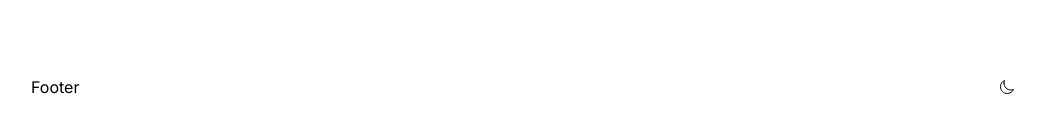
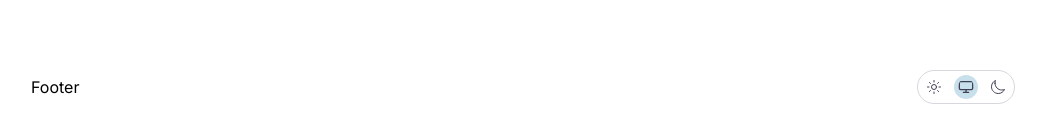
Before and after one commit to locker-labs/locker-ui, a Next.js app: page / in a window 1280 px wide. Shown: the part 665-797 px from the top of the page, without its empty margins (117-1163 px from the left). Built offline with nearby package versions, Linux system fonts and the light colour scheme.

Commit message:
feat: improve ThemeSwitcher ui and behavior

```diff
--- a/src/components/ThemeSwitcher.tsx
+++ b/src/components/ThemeSwitcher.tsx
@@ -1,55 +1,76 @@
 "use client";
 
+import { RadioGroup } from "@headlessui/react";
 import { useTheme } from "next-themes";
 import { useEffect, useState } from "react";
-import { AiOutlineLoading3Quarters } from "react-icons/ai";
-// import { CgScreen } from "react-icons/cg";
+import { CgScreen } from "react-icons/cg";
 import { IoMoonOutline, IoSunnyOutline } from "react-icons/io5";
 
 function ThemeSwitcher() {
 	const [mounted, setMounted] = useState<boolean>(false);
-	const { theme, setTheme, resolvedTheme } = useTheme();
+	const { theme, setTheme } = useTheme();
 
-	// If user did not choose anything,
-	//    - theme = "system"
-	//    - resolvedTheme = "undefined"
-	// If user chose something
-	//   - theme = "light", "dark", or "system"
-	//   - resolvedTheme = "light", "dark", "system"
-
-	// TODO: Make this component a Radio button with three options, defaulting to "system" if resolvedTheme is undefined
+	// ********** BEHAVIOR ********** //
+	// resoldvedTheme can be imported from useTheme
+	//
+	// By default:
+	//    Before mounting completes:
+	//        theme === "system"
+	//        resolvedTheme === undefined
+	//    After mounting completes:
+	//        theme === "system"
+	//        resolvedTheme === undefined
+	//
+	// If user manually sets the theme:
+	//    theme and resolvedTheme should be the same before and after mounting completes
+	// ****************************** //
 
 	useEffect(() => {
-		console.log("***theme: ", theme);
-		console.log("***resolvedTheme: ", resolvedTheme);
 		setMounted(true);
 	}, []);
 
-	if (!mounted) return <AiOutlineLoading3Quarters className="animate-spin" />;
-
-	if (resolvedTheme === "light") {
-		return (
-			<IoMoonOutline
-				className="cursor-pointer"
-				onClick={() => setTheme("dark")}
-			/>
-		);
-	}
-
-	// if (resolvedTheme === "system") {
-	// 	return <CgScreen onClick={() => setTheme("system")} />;
-	// }
-
-	if (resolvedTheme === "dark") {
-		return (
-			<IoSunnyOutline
-				className="cursor-pointer"
-				onClick={() => setTheme("light")}
-			/>
-		);
-	}
-
-	return null;
+	return (
+		<div>
+			{mounted ? (
+				<RadioGroup
+					className="flex items-center space-x-2 rounded-full border border-light-300 p-1 text-dark-100 dark:border-dark-100 dark:text-light-400"
+					value={theme}
+					onChange={setTheme}
+				>
+					<RadioGroup.Option
+						className="flex size-6 cursor-pointer items-center justify-center"
+						value="light"
+					>
+						{({ checked }) => (
+							<IoSunnyOutline
+								className={`${checked && "bg-secondary-200/30"} size-full rounded-full p-1`}
+							/>
+						)}
+					</RadioGroup.Option>
+					<RadioGroup.Option
+						className="flex size-6 cursor-pointer items-center justify-center"
+						value="system"
+					>
+						{({ checked }) => (
+							<CgScreen
+								className={`${checked && "bg-secondary-200/30"} size-full rounded-full p-1`}
+							/>
+						)}
+					</RadioGroup.Option>
+					<RadioGroup.Option
+						className="flex size-6 cursor-pointer items-center justify-center"
+						value="dark"
+					>
+						{({ checked }) => (
+							<IoMoonOutline
+								className={`${checked && "bg-secondary-200/30"} size-full rounded-full p-1`}
+							/>
+						)}
+					</RadioGroup.Option>
+				</RadioGroup>
+			) : null}
+		</div>
+	);
 }
 
 export default ThemeSwitcher;
```
